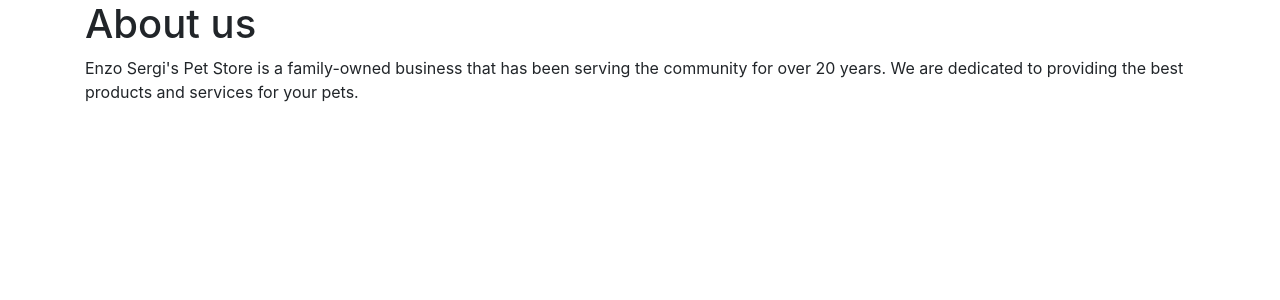
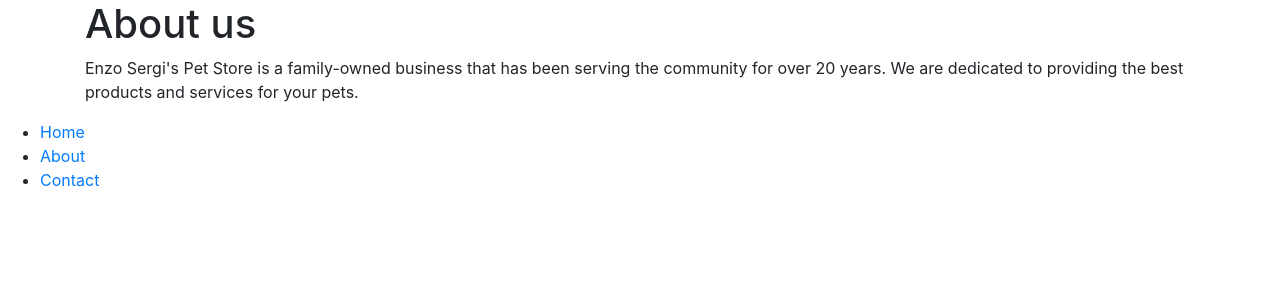
Before and after one commit to Enzoser6/mmis6391-mod04-sergi-demo, a Flask app: page /about in a window 1280 px wide. Shown: the part 56-356 px from the top of the page. Run offline with Flask 3, Linux system fonts and the light colour scheme; some libraries are stand-ins or nearby versions.

Commit message:
first try to heroku

```diff
--- a/app/templates/base.html
+++ b/app/templates/base.html
@@ -32,3 +32,10 @@
 <script src="https://stackpath.bootstrapcdn.com/bootstrap/4.5.2/js/bootstrap.min.js"></script>
 </body>
 </html>
+ <nav>
+        <ul>
+            <li><a href="{{ url_for('index') }}">Home</a></li>
+            <li><a href="{{ url_for('about') }}">About</a></li>
+            <li><a href="{{ url_for('contact') }}">Contact</a></li>
+        </ul>
+    </nav>
```
